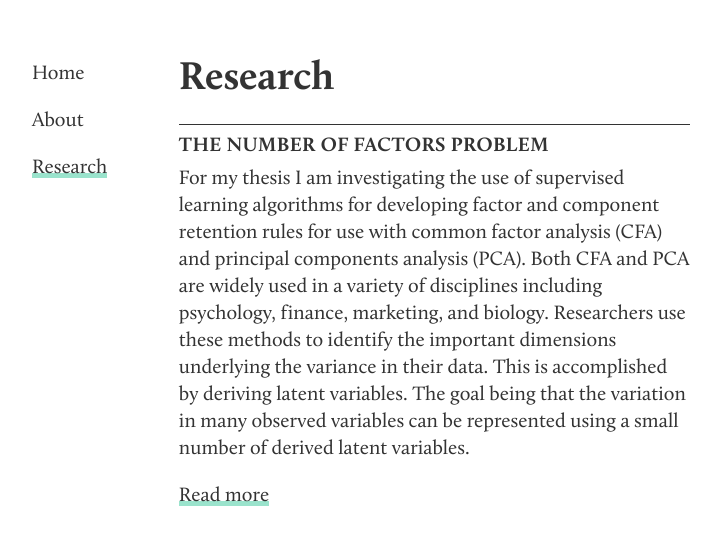
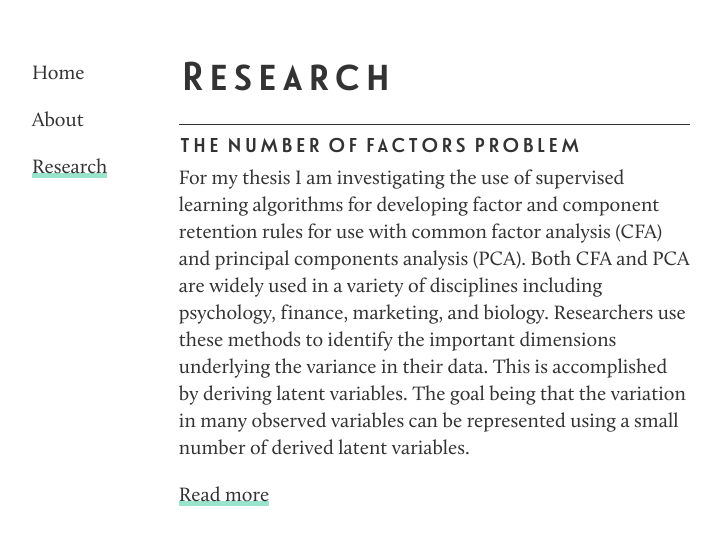
Before and after one commit to zakarydraper/zakarydraper.github.io, a Jekyll site: the page built from blog.html, in a window 1280 px wide. Shown: the top 545 px of the page, without its empty margins (28-749 px from the left). Built offline with Jekyll 4.4.1, drawn with Linux system fonts in a browser that asks for light colours.

Commit message:
Add new header font

```diff
--- a/_sass/_variables.scss
+++ b/_sass/_variables.scss
@@ -12,4 +12,4 @@ $link-shadow-hover: inset 0px -5px transparentize($main-color, 0);
 
 $serif-font: Calluna, serif;
 $main-font: $serif-font;
-$headings-font: inherit;
+$headings-font: Le Havre Layrs W01 Primary;
--- a/_sass/_webfonts.scss
+++ b/_sass/_webfonts.scss
@@ -26,3 +26,8 @@
   src: url("/assets/fonts/942319/bbb8bf0c-7cf7-43e6-ba9b-468044f3f6dc.eot?#iefix");
   src: url("/assets/fonts/942319/bbb8bf0c-7cf7-43e6-ba9b-468044f3f6dc.eot?#iefix") format("eot"),url("/assets/fonts/942319/62ad54ed-a020-4fc1-a3dc-21e31bf8d52a.woff2") format("woff2"),url("/assets/fonts/942319/c1b12dfe-db8e-49f0-94ac-7ad0bf217f90.woff") format("woff"),url("/assets/fonts/942319/ec589ae8-c434-4ce6-a7e7-d7a4a77535d0.ttf") format("truetype");
 }
+@font-face {
+  font-family: "Le Havre Layrs W01 Primary";
+  src: url("/assets/fonts/1329789/20af7444-0151-4a4a-969f-c4570dd67134.eot?#iefix");
+  src:url("/assets/fonts/1329789/20af7444-0151-4a4a-969f-c4570dd67134.eot?#iefix") format("eot"),url("/assets/fonts/1329789/3bea9251-b37b-4168-b490-43c4a9cb1960.woff2") format("woff2"),url("/assets/fonts/1329789/c40b3724-7fd2-4a69-9af4-f705001d805e.woff") format("woff"),url("/assets/fonts/1329789/92fc6c79-fb39-4f0b-ae9e-0e8e07214405.ttf") format("truetype");
+}
```
Also changed, not shown: assets/fonts/1329789/3bea9251-b37b-4168-b490-43c4a9cb1960.woff2 (added), assets/fonts/1329789/92fc6c79-fb39-4f0b-ae9e-0e8e07214405.ttf (added), assets/fonts/1329789/c40b3724-7fd2-4a69-9af4-f705001d805e.woff (added), 1 other file.
